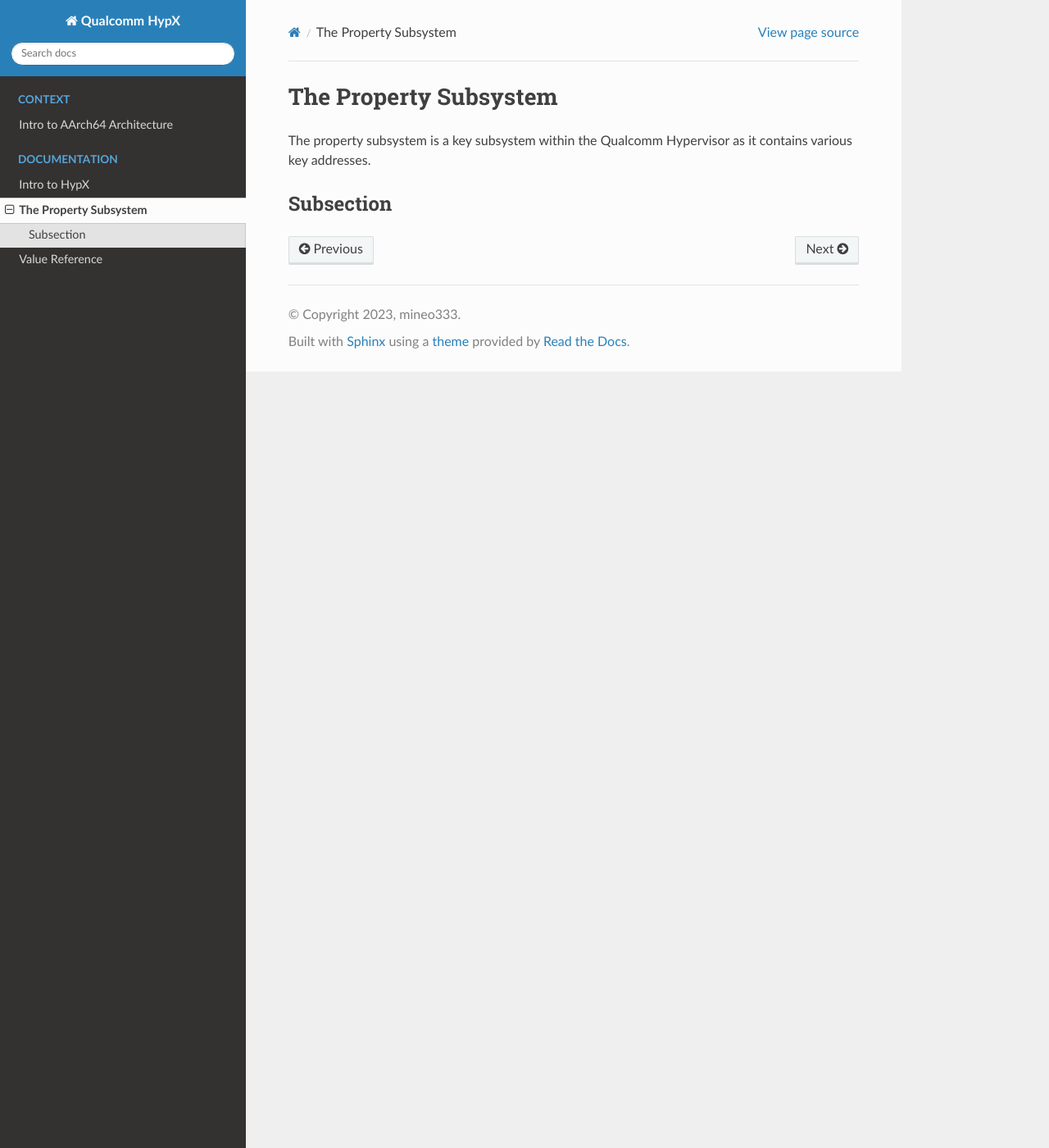
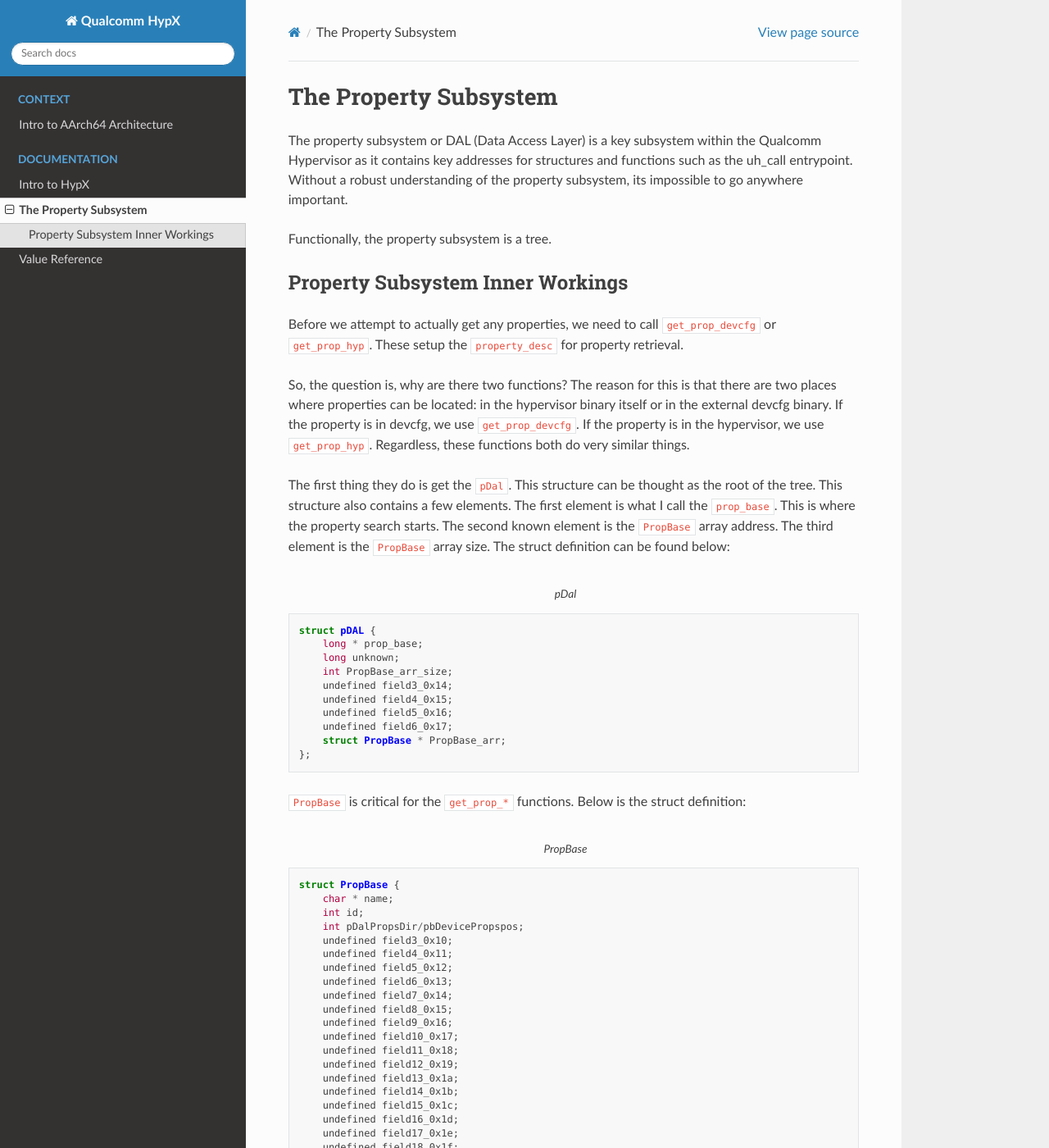
Before and after one commit to mineo333/Qualcomm-HypX, a Sphinx documentation site: the page built from docs/source/properties/property.rst, in a window 1280 px wide and 1400 px high. Shown: the whole window at 82% size. Built offline with Sphinx 7.4.7 and the Read the Docs theme 2.0.0, drawn with Linux system fonts in a browser that asks for light colours; some of the changed text lies outside the part shown.

Commit message:
property subsystem documentation

```diff
--- a/docs/source/properties/property.rst
+++ b/docs/source/properties/property.rst
@@ -1,8 +1,79 @@
 The Property Subsystem
 =======================
 
-The property subsystem is a key subsystem within the Qualcomm Hypervisor as it contains various key addresses.
+The property subsystem or DAL (Data Access Layer) is a key subsystem within the Qualcomm Hypervisor as it contains key addresses for structures and functions such as the uh_call entrypoint. Without a robust understanding of the property subsystem, its impossible to go anywhere important.
+
+Functionally, the property subsystem is a tree.
+
+Property Subsystem Inner Workings
+--------------------------------------
+
+Before we attempt to actually get any properties, we need to call ``get_prop_devcfg`` or ``get_prop_hyp``. These setup the ``property_desc`` for property retrieval.
+
+So, the question is, why are there two functions? The reason for this is that there are two places where properties can be located: in the hypervisor binary itself or in the external devcfg binary. If the property is in devcfg, we use ``get_prop_devcfg``. If the property is in the hypervisor, we use ``get_prop_hyp``. Regardless, these functions both do very similar things.
+
+The first thing they do is get the ``pDal``. This structure can be thought as the root of the tree. This structure also contains a few elements. The first element is what I call the ``prop_base``. This is where the property search starts. The second known element is the ``PropBase`` array address. The third element is the ``PropBase`` array size. The struct definition can be found below:
+
+.. code-block:: C
+    :caption: pDal
+
+    struct pDAL {
+        long * prop_base;
+        long unknown;
+        int PropBase_arr_size;
+        undefined field3_0x14;
+        undefined field4_0x15;
+        undefined field5_0x16;
+        undefined field6_0x17;
+        struct PropBase * PropBase_arr;
+    };
 
 
-Subsection
-----------
+``PropBase`` is critical for the ``get_prop_*`` functions. Below is the struct definition:
+
+.. code-block:: C
+    :caption: PropBase
+
+    struct PropBase {
+        char * name;
+        int id;
+        int pDalPropsDir/pbDevicePropspos;
+        undefined field3_0x10;
+        undefined field4_0x11;
+        undefined field5_0x12;
+        undefined field6_0x13;
+        undefined field7_0x14;
+        undefined field8_0x15;
+        undefined field9_0x16;
+        undefined field10_0x17;
+        undefined field11_0x18;
+        undefined field12_0x19;
+        undefined field13_0x1a;
+        undefined field14_0x1b;
+        undefined field15_0x1c;
+        undefined field16_0x1d;
+        undefined field17_0x1e;
+        undefined field18_0x1f;
+        undefined field19_0x20;
+        undefined field20_0x21;
+        undefined field21_0x22;
+        undefined field22_0x23;
+        undefined field23_0x24;
+        undefined field24_0x25;
+        undefined field25_0x26;
+        undefined field26_0x27;
+    };
+
+This structure contains the information for each property category. The ``PropBase`` structure can be thought of as tree nodes at a depth of 1. Each property is under a ``PropBase`` and each ``PropBase`` is identified by a name. It is the purpose of ``get_prop_*`` to find the ``PropBase`` given a name. The way it does this is by calculating a checksum of the name argument. This checksum is then compared with the ID of each ``PropBase`` in the ``PropBase`` array. When the id is the same, the correct ``PropBase`` is found. At this point, the ``property_desc`` can be filled. Below is the struct definition for ``property_desc``:
+
+.. code-block:: C
+    :caption: property_desc
+
+    struct property_desc {
+        struct pDAL * DALPROP_PropsInfo;
+        long pDalPropsDir/pbDevicePropspos;
+    };
+
+In the above structure, ``DALPROP_PropsInfo`` is the ``pDAL`` we found earlier while ``pDalPropsDir/pbDevicePropspos`` is the ``pDalPropsDir/pbDevicePropspos`` from the matching ``PropBase``. It is this structure that will allow us to find a property under a particular ``PropBase``.
+
+This is where ``find_property`` comes in. The inner workings of ``find_property`` are fairly opaque, but the idea is that we iterate through the properties under ``PropBase`` until we find the right property. The base address for the search if ``DALPROP_PropsInfo -> prop_base + pDalPropsDir/pbDevicePropspos``.
```
Also changed, not shown: docs/source/general/intro.rst (+19 -1 lines), 2 other files.
